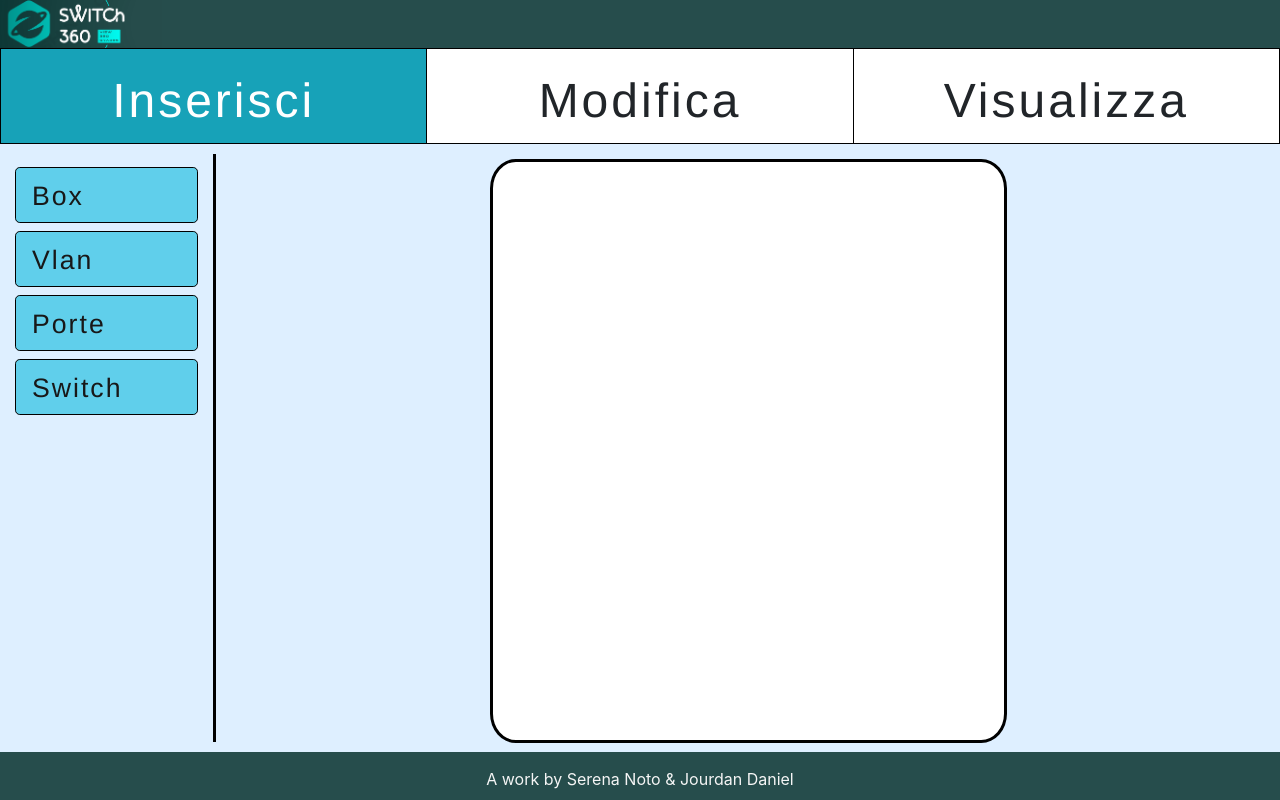
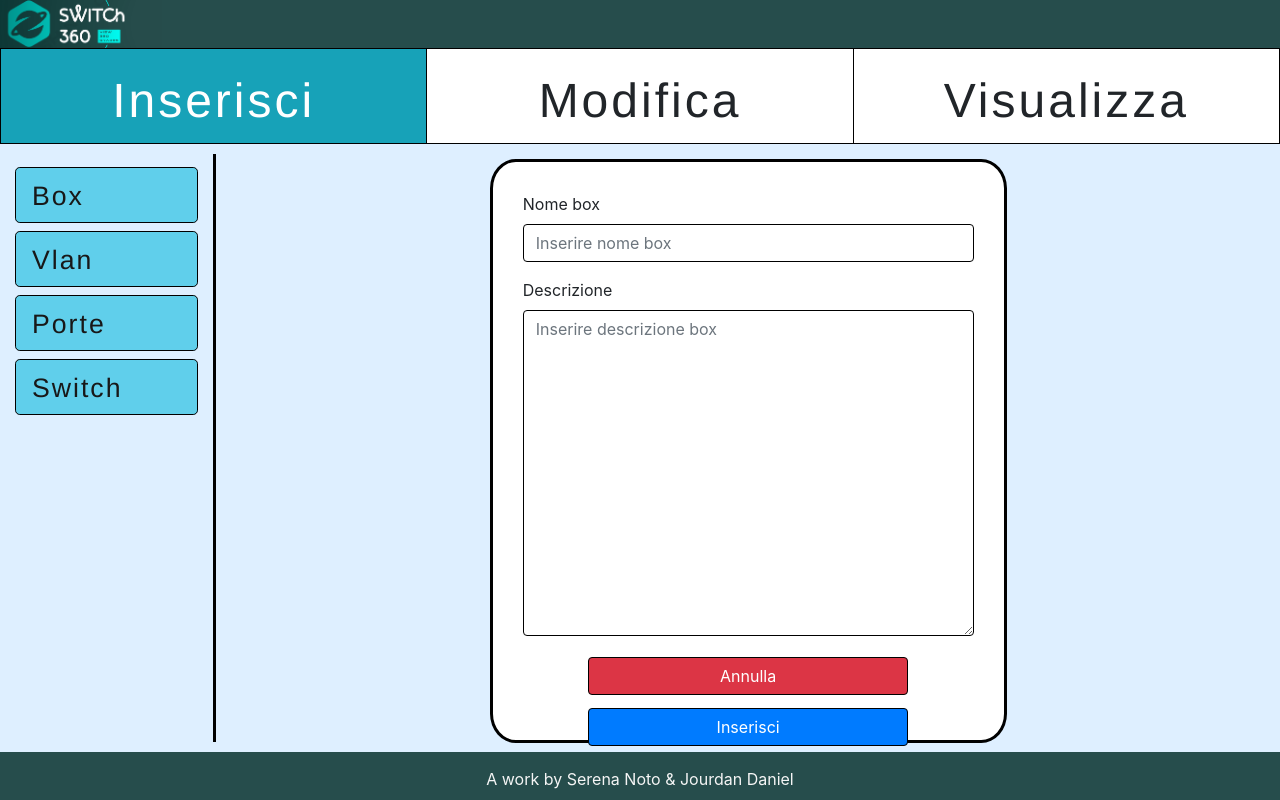
Before and after one commit to NotoRen/Switch360, an Angular app in the folder Switch360/: page /inserisci/box in a window 1280 px wide. Built offline with nearby package versions, Linux system fonts and the light colour scheme.

Commit message:
Continuato grafica inserisci e routing module

```diff
--- a/Switch360/src/app/app.module.ts
+++ b/Switch360/src/app/app.module.ts
@@ -10,6 +10,7 @@ import { ModificaComponent } from './main/modifica/modifica.component';
 import { VisualizzaComponent } from './main/visualizza/visualizza.component';
 import { NavbarComponent } from './navbar/navbar.component';
 import { FooterComponent } from './footer/footer.component';
+import { ContentsComponent } from './main/contents/contents.component';
 
 @NgModule({
   declarations: [
@@ -20,7 +21,8 @@ import { FooterComponent } from './footer/footer.component';
     ModificaComponent,
     VisualizzaComponent,
     NavbarComponent,
-    FooterComponent
+    FooterComponent,
+    ContentsComponent
   ],
   imports: [
     BrowserModule,
--- a/Switch360/src/app/buttons/buttons.component.html
+++ b/Switch360/src/app/buttons/buttons.component.html
@@ -1,17 +1,17 @@
 
     <div class="btn-group btn-group-lg center large" role="group" aria-label="Basic example">
-      <a routerLink="/inserisci"  routerLinkActive="btn-outline-info"
+      <a routerLink="/inserisci/box" (click)="changeColor('inserisci')" [ngClass]="{'btn-outline-info': currentButton=='inserisci'}"
       class="ciccio btn"
 
       >
         Inserisci
     </a>
-      <a routerLink="/modifica" routerLinkActive="btn-outline-info" class="ciccio btn"
+      <a routerLink="/modifica" (click)="changeColor('modifica')"  class="ciccio btn" [ngClass]="{'btn-outline-info': currentButton=='modifica'}"
 
       >
         Modifica
   </a>
-      <a routerLink="/visualizza" class="ciccio btn" routerLinkActive="btn-outline-info"
+      <a routerLink="/visualizza" (click)="changeColor('visualizza')" class="ciccio btn" [ngClass]="{'btn-outline-info': currentButton=='visualizza'}"
 
       >
         Visualizza
--- a/Switch360/src/app/buttons/buttons.component.ts
+++ b/Switch360/src/app/buttons/buttons.component.ts
@@ -1,4 +1,5 @@
 import { Component, EventEmitter, Output } from '@angular/core';
+import { ActivatedRoute, Params, Router } from '@angular/router';
 
 @Component({
   selector: 'app-buttons',
@@ -6,7 +7,16 @@ import { Component, EventEmitter, Output } from '@angular/core';
   styleUrl: './buttons.component.css'
 })
 export class ButtonsComponent {
+  constructor(private router: Router,private route:ActivatedRoute) {}
+  currentButton!:string
 
+  ngOnInit(){
+    console.log();
+    this.currentButton=window.location.href.split('/')[3]
+  }
 
+  changeColor(select:string){
+    this.currentButton=select
+  }
 
 }
--- /dev/null
+++ b/Switch360/src/app/main/contents/contents.component.css
@@ -0,0 +1,8 @@
+.box-button{
+    width: 320px !important;
+    margin: 5px;
+}
+
+.black-border{
+    border-color: black !important;
+}
--- /dev/null
+++ b/Switch360/src/app/main/contents/contents.component.html
@@ -0,0 +1,122 @@
+<div *ngIf="currentForm == 'box'">
+  <form>
+    <div class="form-group" style="text-align: left !important">
+      <label for="boxNome">Nome box</label>
+      <input
+        type="text"
+        class="form-control black-border"
+        id="boxNome"
+        placeholder="Inserire nome box"
+      />
+    </div>
+    <div class="form-group" style="text-align: left !important">
+      <label for="descBox">Descrizione</label>
+      <textarea
+        class="form-control black-border"
+        id="descBox"
+        rows="13"
+        placeholder="Inserire descrizione box"
+      ></textarea>
+    </div>
+    <button type="submit" class="btn btn-danger mb-2 box-button black-border">
+      Annulla
+    </button>
+    <button type="submit" class="btn btn-primary mb-2 box-button black-border">
+      Inserisci
+    </button>
+  </form>
+</div>
+
+<div *ngIf="currentForm == 'vlan'">
+  <form>
+    <div class="form-group" style="text-align: left !important">
+      <label for="vlanNome">Nome vlan</label>
+      <input
+        type="text"
+        class="form-control black-border"
+        id="vlanNome"
+        placeholder="Inserire nome vlan"
+      />
+    </div>
+    <div class="form-group" style="text-align: left !important">
+      <label for="vlanNome">Numero vlan</label>
+      <input
+        type="number"
+        class="form-control black-border"
+        id="vlanNome"
+        min="1"
+        max="4096"
+        placeholder="Inserire nome vlan"
+      />
+    </div>
+    <div class="form-group" style="text-align: left !important">
+      <label for="vlanNome">Colore vlan</label>
+      <input
+        type="color"
+        class="form-control black-border"
+        id="vlanNome"
+        min="1"
+        max="4096"
+        placeholder="Inserire nome vlan"
+      />
+    </div>
+    <button type="submit" class="btn btn-danger mb-2 box-button black-border">
+      Annulla
+    </button>
+    <button type="submit" class="btn btn-primary mb-2 box-button black-border">
+      Inserisci
+    </button>
+  </form>
+</div>
+
+<div *ngIf="currentForm == 'porte'">
+  <form>
+    <div class="row" style="text-align: left !important">
+      <div class="col">
+        <label>Tipologia porta</label>
+        <select
+          class="form-control black-border"
+          placeholder="Seleziona tipo cavo"
+        >
+          <option>Fibra ottica</option>
+          <option>Rame</option>
+        </select>
+      </div>
+      <div class="col">
+        <label>Velocità cavo</label>
+        <select
+          class="form-control black-border"
+          placeholder="Seleziona tipo cavo"
+        >
+          <option>FastEthernet</option>
+          <option>GigaEthernet</option>
+        </select>
+      </div>
+    </div>
+    <br />
+    <div class="row form-group" style="text-align: left !important">
+      <div class="col">
+        <label>Colore porta</label>
+        <select class="form-control black-border">
+          <option>Rosso</option>
+          <option>Arancione</option>
+          <option>Verde</option>
+          <option>Blu</option>
+          <option>Viola</option>
+          <option>Giallo</option>
+          <option>Rosa</option>
+          <option>Azzurro</option>
+          <option>Bianco</option>
+          <option>Nero</option>
+          <option>Grigio</option>
+        </select>
+      </div>
+    </div>
+    <button type="submit" class="btn btn-danger mb-2 box-button black-border">
+      Annulla
+    </button>
+    <button type="submit" class="btn btn-primary mb-2 box-button black-border">
+      Inserisci
+    </button>
+  </form>
+</div>
--- /dev/null
+++ b/Switch360/src/app/main/contents/contents.component.ts
@@ -0,0 +1,23 @@
+import { Component } from '@angular/core';
+import { ActivatedRoute, Params, Router } from '@angular/router';
+import { CommonModule } from '@angular/common';
+import { BrowserModule } from '@angular/platform-browser';
+
+@Component({
+  selector: 'app-contents',
+  templateUrl: './contents.component.html',
+  styleUrl: './contents.component.css'
+})
+export class ContentsComponent {
+  constructor(private router: Router,private route:ActivatedRoute) {}
+
+  currentForm:string="box"
+
+  ngOnInit(){
+    this.route.params.subscribe((params:Params)=>{
+      for(let element in params){
+          this.currentForm=params[element]
+        }
+    })
+  }
+}
--- a/Switch360/src/app/main/inserisci/inserisci.component.css
+++ b/Switch360/src/app/main/inserisci/inserisci.component.css
@@ -33,4 +33,6 @@
     border: black 3px solid;
     border-radius: 5%;
     background-color: white;
+    padding: 30px;
+    text-align: center;
 }
--- a/Switch360/src/app/main/inserisci/inserisci.component.html
+++ b/Switch360/src/app/main/inserisci/inserisci.component.html
@@ -1,18 +1,18 @@
 <div class="row">
   <div class="col-md-2 pad">
-    <button type="button" class="btn ciccio btn-primary btn-lg">
+    <button type="button" class="btn ciccio btn-primary btn-lg" [routerLink]="['box']">
       Box
     </button>
     <br />
-    <button type="button" class="btn ciccio btn-primary btn-lg">
+    <button type="button" class="btn ciccio btn-primary btn-lg" [routerLink]="['vlan']">
       Vlan
     </button>
     <br />
-    <button type="button" class="btn ciccio btn-primary btn-lg">
+    <button type="button" class="btn ciccio btn-primary btn-lg" [routerLink]="['porte']">
       Porte
     </button>
     <br />
-    <button type="button" class="btn ciccio btn-primary btn-lg">
+    <button type="button" class="btn ciccio btn-primary btn-lg" [routerLink]="['swicth']">
       Switch
     </button>
   </div>
@@ -20,6 +20,9 @@
   <div class="col-md pad">
     <div class="contenuto">
 
+    <router-outlet></router-outlet>
+
+
     </div>
   </div>
 </div>
```
Also changed, not shown: Switch360/src/app/app-routing.module.ts (+11 -3 lines), 1 other file (tests, documents, lock files or other folders).
